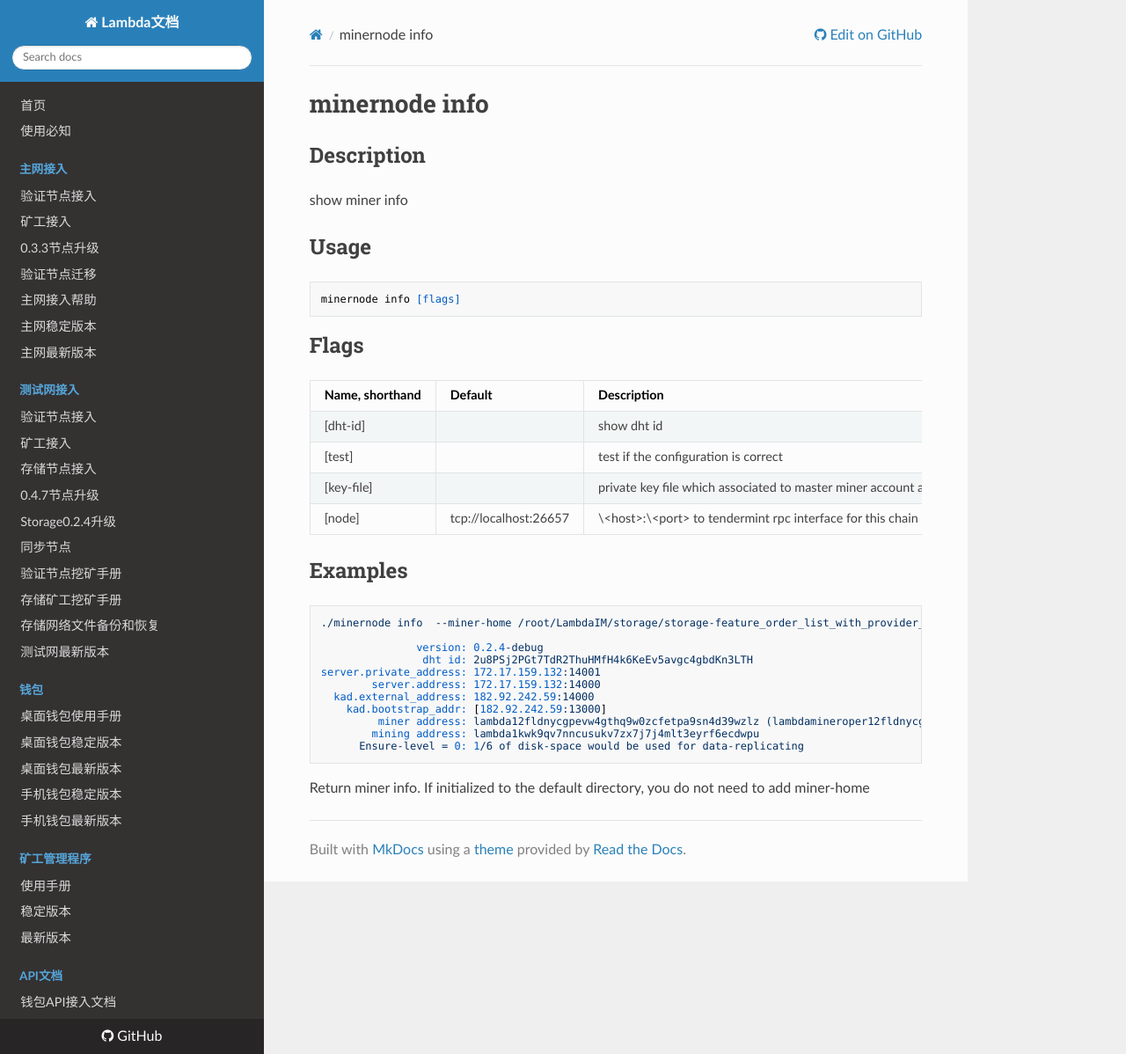
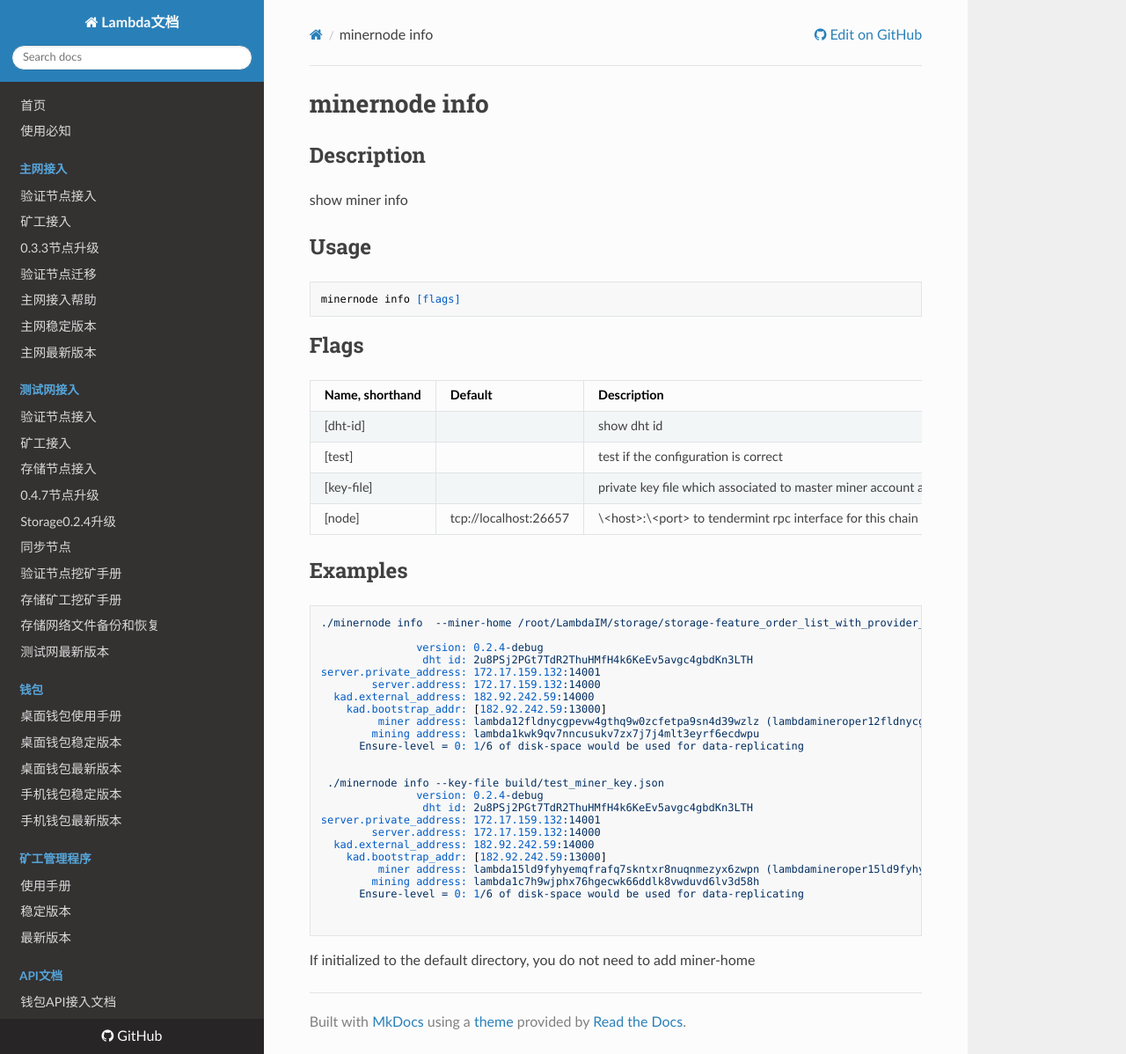
Before and after one commit to fireagainsmile/launch, an MkDocs documentation site: the page built from docs/minernode/info/README.md, in a window 1280 px wide and 1198 px high. Shown: the whole window at 88% size. Built offline with MkDocs 1.6.1, drawn with Linux system fonts in a browser that asks for light colours; nearby versions of some CDN libraries.

Commit message:
Update README.md

````diff
--- a/docs/minernode/info/README.md
+++ b/docs/minernode/info/README.md
@@ -33,6 +33,19 @@ server.private_address: 172.17.159.132:14001
          miner address: lambda12fldnycgpevw4gthq9w0zcfetpa9sn4d39wzlz (lambdamineroper12fldnycgpevw4gthq9w0zcfetpa9sn4d92z92l)
         mining address: lambda1kwk9qv7nncusukv7zx7j7j4mlt3eyrf6ecdwpu
       Ensure-level = 0: 1/6 of disk-space would be used for data-replicating
+
+
+ ./minernode info --key-file build/test_miner_key.json
+               version: 0.2.4-debug
+                dht id: 2u8PSj2PGt7TdR2ThuHMfH4k6KeEv5avgc4gbdKn3LTH
+server.private_address: 172.17.159.132:14001
+        server.address: 172.17.159.132:14000
+  kad.external_address: 182.92.242.59:14000
+    kad.bootstrap_addr: [182.92.242.59:13000]
+         miner address: lambda15ld9fyhyemqfrafq7skntxr8nuqnmezyx6zwpn (lambdamineroper15ld9fyhyemqfrafq7skntxr8nuqnmezyj4wf5w)
+        mining address: lambda1c7h9wjphx76hgecwk66ddlk8vwduvd6lv3d58h
+      Ensure-level = 0: 1/6 of disk-space would be used for data-replicating
+
+
 ```
-Return miner info.
 If initialized to the default directory, you do not need to add miner-home
````
